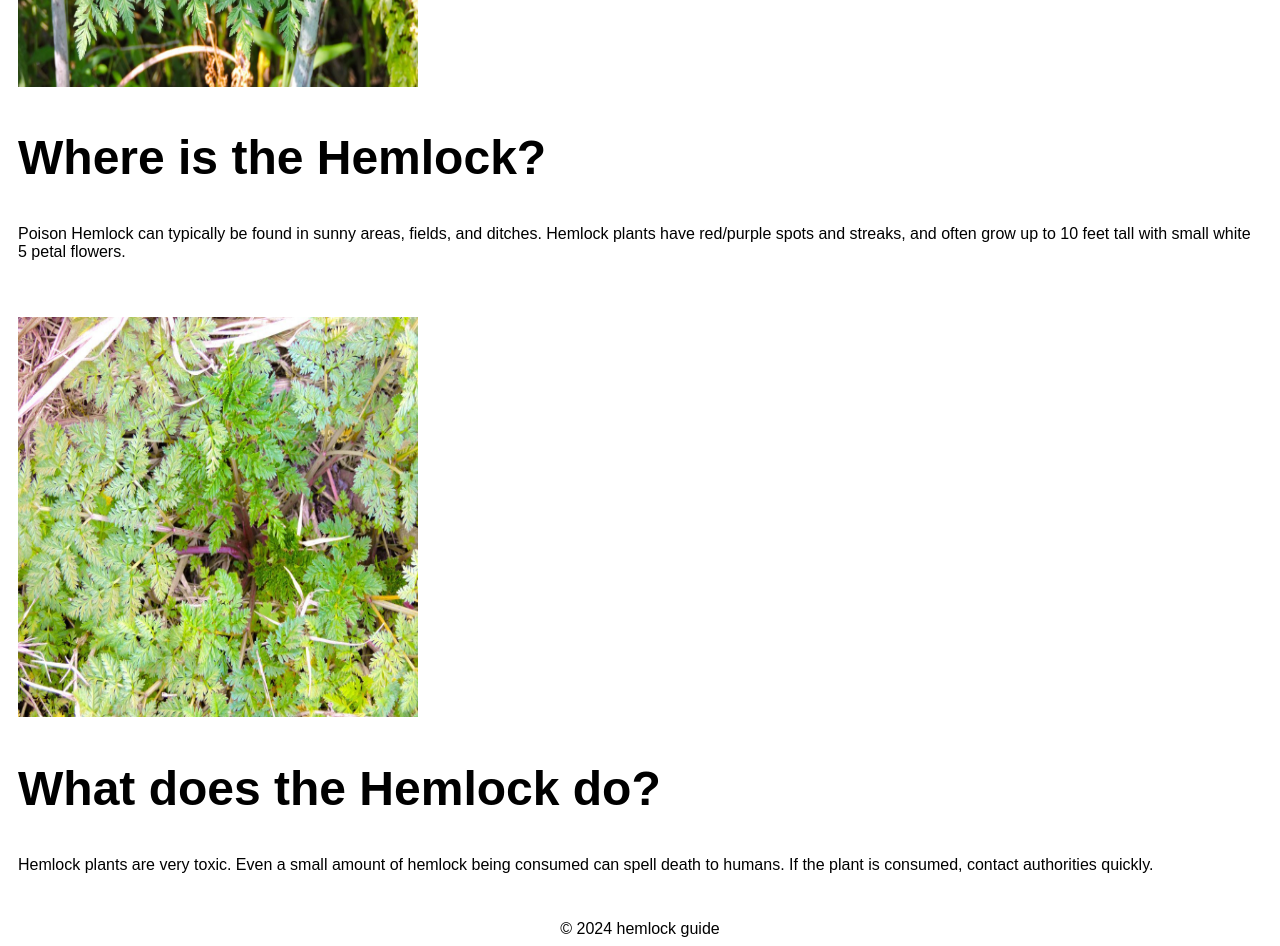
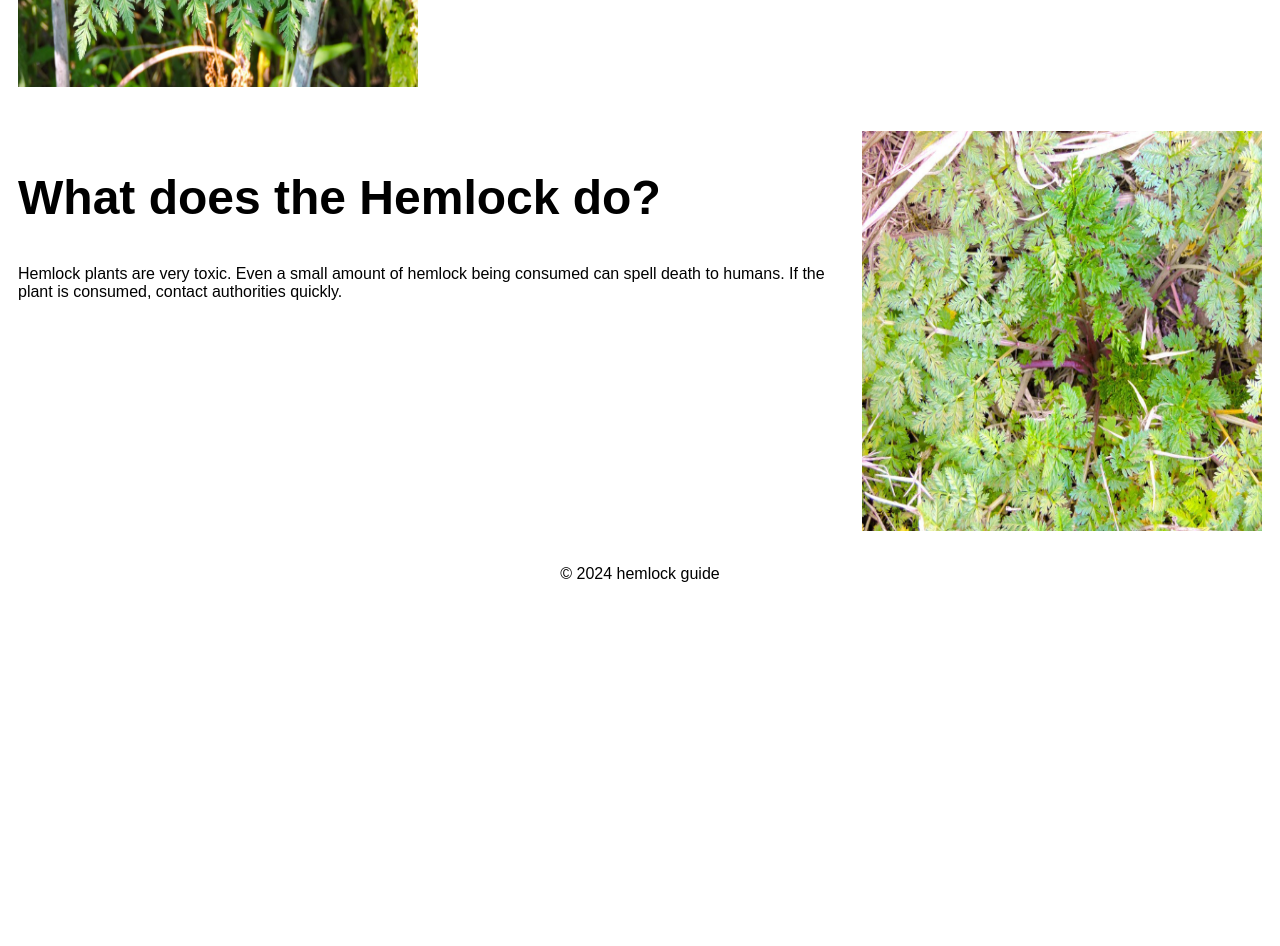
Before and after one commit to winterguy123/lab6, a plain HTML site: page index.html in a window 1280 px wide. Shown: the part 920-1866 px from the top of the page. After the commit the page ends 1511 px from the top, so only its background shows below. Drawn offline with Linux system fonts and the light colour scheme.

Commit message:
Update index.html

```diff
--- a/index.html
+++ b/index.html
@@ -8,7 +8,7 @@
     <title>What is the Posion Hemlock?</title>
 
     <style>
-    body{
+        body {
             font-family: Arial, sans-serif;
         }
 
@@ -34,6 +34,7 @@
 
             max-width: 960px;
         }
+
         .activity-row {
             display: flex;
             margin-bottom: 20px;
@@ -56,6 +57,8 @@
             <div class="activity-col">
                 <img src="https://raw.githubusercontent.com/winterguy123/lab6/refs/heads/main/foilage.jpg"
                     alt="A close up of leaves on a hemlock flower" title="Hemlock foilage" width="400" height="400">
+            </div>
+            <div class="activity-col">
                 <h2>Where is the Hemlock?</h2>
                 <p>
                     Poison Hemlock can typically be found in sunny areas, fields, and ditches. Hemlock plants have
@@ -65,13 +68,16 @@
         </article>
         <article class="activity-row">
             <div class="activity-col">
+                <h2>What does the Hemlock do?</h2>
+                <p>
+                    Hemlock plants are very toxic. Even a small amount of hemlock being consumed can spell death to
+                    humans.
+                    If the plant is consumed, contact authorities quickly.
+                </p>
+            </div>
+            <div class="activity-col">
                 <img src="https://raw.githubusercontent.com/winterguy123/lab6/refs/heads/main/rosette.jpg"
                     alt="Leaves of a growing poison hemlock" title="Hemlock rosette" width="400" height="400">
-            <h2>What does the Hemlock do?</h2>
-            <p>
-                Hemlock plants are very toxic. Even a small amount of hemlock being consumed can spell death to humans.
-                If the plant is consumed, contact authorities quickly.
-            </p>
             </div>
         </article>
 
@@ -81,4 +87,5 @@
         &copy; 2024 hemlock guide
     </footer>
 </body>
+
 </html>
```
Lines whose indentation alone changed are shown as unchanged.
